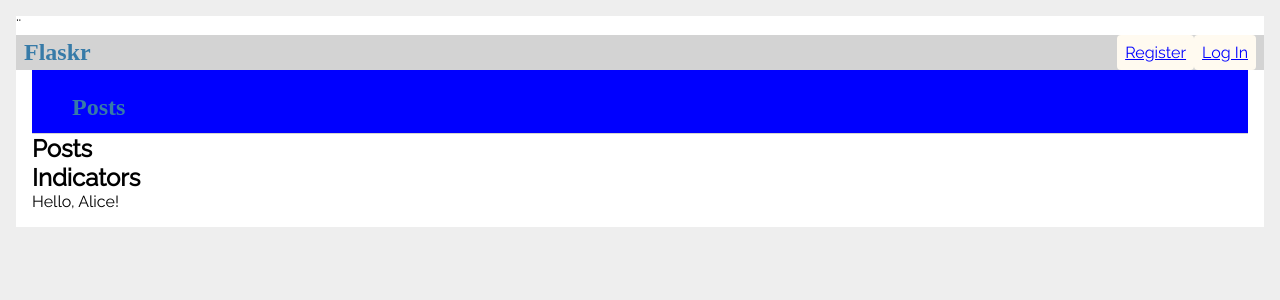
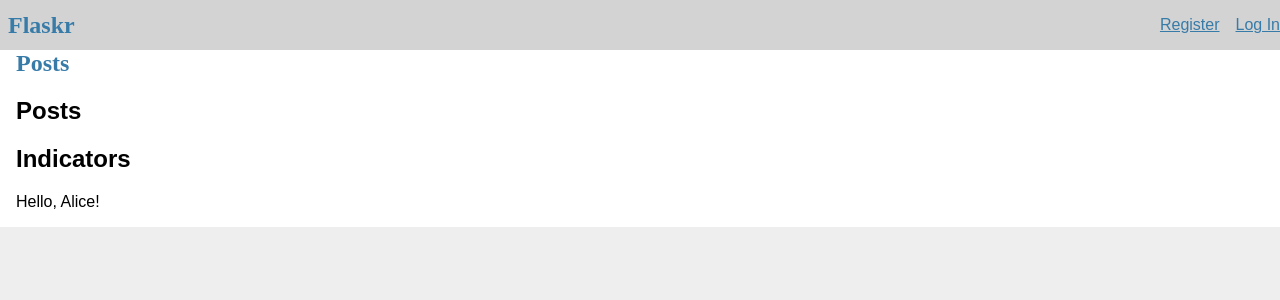
Before and after one commit to JeppeOEM/crypto_platform, a Flask app: page / in a window 1280 px wide. Shown: the top 300 px of the page. Run offline with Flask 3, Linux system fonts and the light colour scheme; data that the repository does not hold is empty.

Commit message:
some styles

```diff
--- a/loke/database/trading.sql
+++ b/loke/database/trading.sql
@@ -4,6 +4,7 @@ DROP TABLE IF EXISTS exchanges;
 DROP TABLE IF EXISTS user;
 DROP TABLE IF EXISTS strategies;
 DROP TABLE IF EXISTS strategy_indicators;
+DROP TABLE IF EXISTS strategy_indicator_forms;
 DROP TABLE IF EXISTS sell_conditions;
 DROP TABLE IF EXISTS buy_conditions;
 DROP TABLE IF EXISTS backtest;
@@ -38,9 +39,16 @@ CREATE TABLE indicators (
     indicator_name VARCHAR(255) NOT NULL
 );
 -- Create the junction table 'strategy_indicators'
+CREATE TABLE strategy_indicator_forms (
+    form_id INTEGER PRIMARY KEY AUTOINCREMENT,
+    fk_strategy_id INT NOT NULL,
+    fk_user_id INTEGER NOT NULL,
+    created TIMESTAMP NOT NULL DEFAULT CURRENT_TIMESTAMP
+);
 CREATE TABLE strategy_indicators (
     fk_strategy_id INT NOT NULL,
     fk_user_id INTEGER NOT NULL,
+    fk_form_id INTEGER,
     created TIMESTAMP NOT NULL DEFAULT CURRENT_TIMESTAMP,
     indicator_name VARCHAR(55) NOT NULL,
     settings VARCHAR(255) NOT NULL,
--- a/loke/static/list.css
+++ b/loke/static/css/list.css
@@ -23,11 +23,6 @@ body {
   font-family: "Raleway", Arial, Helvetica, sans-serif;
 }
 
-header {
-  padding: 0.5rem 0 0.5rem 0.5rem;
-  color: var(--colorTextSecondary);
-  background-color: var(--colorPrimary);
-}
 header > h1 {
   text-indent: 2rem;
 }
@@ -96,11 +91,6 @@ a:hover {
   background-color: var(--colorTertiary);
 }
 
-.buttons {
-  display: flex;
-  padding: 10px;
-  justify-content: space-between;
-}
 .buttons a {
   margin-right: 10px;
 }
--- a/loke/static/style.css
+++ b/loke/static/css/style.css
@@ -1,9 +1,10 @@
 html {
   font-family: sans-serif;
   background: #eee;
-  padding: 1rem;
 }
+
 body {
+  margin-top: 50px !important;
   max-width: 1300px;
   margin: 0 auto;
   background: white;
@@ -20,28 +21,33 @@ hr {
   border: none;
   border-top: 1px solid lightgray;
 }
-nav {
+.global_nav {
+  position: fixed;
+  top: 0px;
+  left: 0px;
+  width: 100%;
+  height: 50px;
   background: lightgray;
   display: flex;
   align-items: center;
   padding: 0 0.5rem;
 }
-nav h1 {
+.global_nav h1 {
   flex: auto;
   margin: 0;
 }
-nav h1 a {
+.global_nav h1 a {
   text-decoration: none;
   padding: 0.25rem 0.5rem;
 }
-nav ul {
+.global_nav ul {
   display: flex;
   list-style: none;
   margin: 0;
   padding: 0;
 }
-nav ul li a,
-nav ul li span,
+.global_nav ul li a,
+.global_nav ul li span,
 header .action {
   display: block;
   padding: 0.5rem;
@@ -49,11 +55,11 @@ header .action {
 .content {
   padding: 0 1rem 1rem;
 }
-.content > header {
+/* .content > header {
   border-bottom: 1px solid lightgray;
   display: flex;
   align-items: flex-end;
-}
+} */
 .content > header h1 {
   flex: auto;
   margin: 1rem 0 0.25rem 0;
@@ -151,10 +157,19 @@ h3 {
 }
 
 .horizontal {
-  display: flex;
-  flex-direction: row;
+  display: flex !important;
+  flex-direction: row !important;
 }
 
 p {
   margin-bottom: 0;
 }
+.block {
+  display: block;
+}
+.hidden {
+  display: none !important;
+}
+.space-between {
+  justify-content: space-between !important;
+}
--- a/loke/templates/base.html
+++ b/loke/templates/base.html
@@ -1,14 +1,17 @@
 <!DOCTYPE html>
 <head>
 
-  <title>{% block title %}{% endblock %} - Flaskr</title>¨
-  <link rel="stylesheet" href="{{ url_for('static', filename='style.css') }}" />
-  <link rel="stylesheet" href="{{ url_for('static', filename='list.css') }}" />
+  <title>{% block title %}{% endblock %} - Flaskr</title>
+    {% block extra_code_head %}{% endblock %}
+    <link rel="stylesheet" href="{{ url_for('static', filename='css/buttons.css') }}" />
+  <link rel="stylesheet" href="{{ url_for('static', filename='css/style.css') }}" />
   <script src="{{ url_for('static', filename='js/script.js') }}" defer></script>
   <script src="{{ url_for('static', filename='js/chart.js') }}"></script>
-  {% block extra_code_head %}{% endblock %}
+
 </head>
-<nav>
+<header>
+
+  <nav class="global_nav">
     <h1>Flaskr</h1>
     <ul>
       {% if g.user %}
@@ -22,6 +25,7 @@
       </li>
     </ul>
   </nav>
+</header>
 <section class="content">
   <header>{% block header %}{% endblock %}</header>
   {% for message in get_flashed_messages() %}
```
Also changed, not shown: loke/static/css/buttons.css (added, +23 -0 lines), loke/static/js/updatestrat_selectors.js (added, +14 -0 lines), loke/templates/blog/updatestrat.html (+22 -14 lines). Lines whose indentation alone changed are shown as unchanged.
